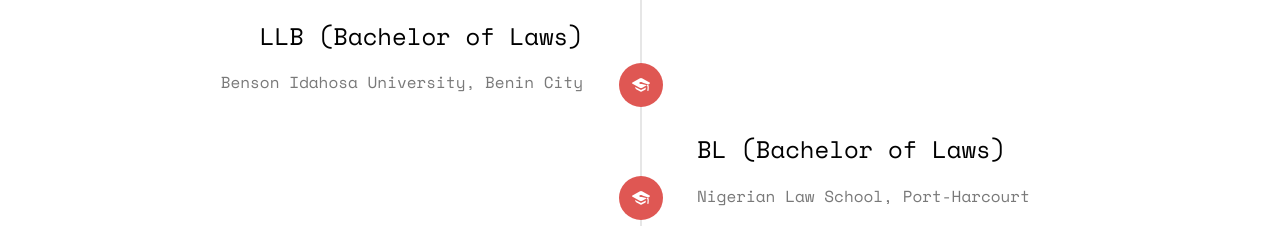
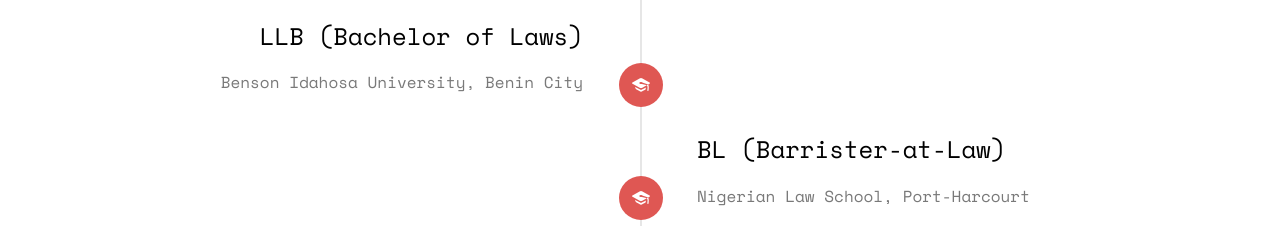
Before and after one commit to IfeomaNnamah/PeaceOlorundarePortfolio, a plain HTML site: page index.html in a window 1280 px wide. Shown: the part 5960-6186 px from the top of the page. Drawn offline with nearby package versions, Linux system fonts and the light colour scheme; some packages are replaced by stand-ins of ours; no server answers; files whose address does not match are found by name.

Commit message:
BL (Barrister-at-Law) update

```diff
--- a/index.html
+++ b/index.html
@@ -443,7 +443,7 @@
 							<div class="timeline-badge"><i class="icon-graduation-cap"></i></div>
 							<div class="timeline-panel">
 								<div class="timeline-heading">
-									<h3 class="timeline-title">BL (Bachelor of Laws)</h3>
+									<h3 class="timeline-title">BL (Barrister-at-Law)</h3>
 									<span class="company">Nigerian Law School, Port-Harcourt</span>
 								</div>
 							</div>
```
Also changed, not shown: 1 other file.
